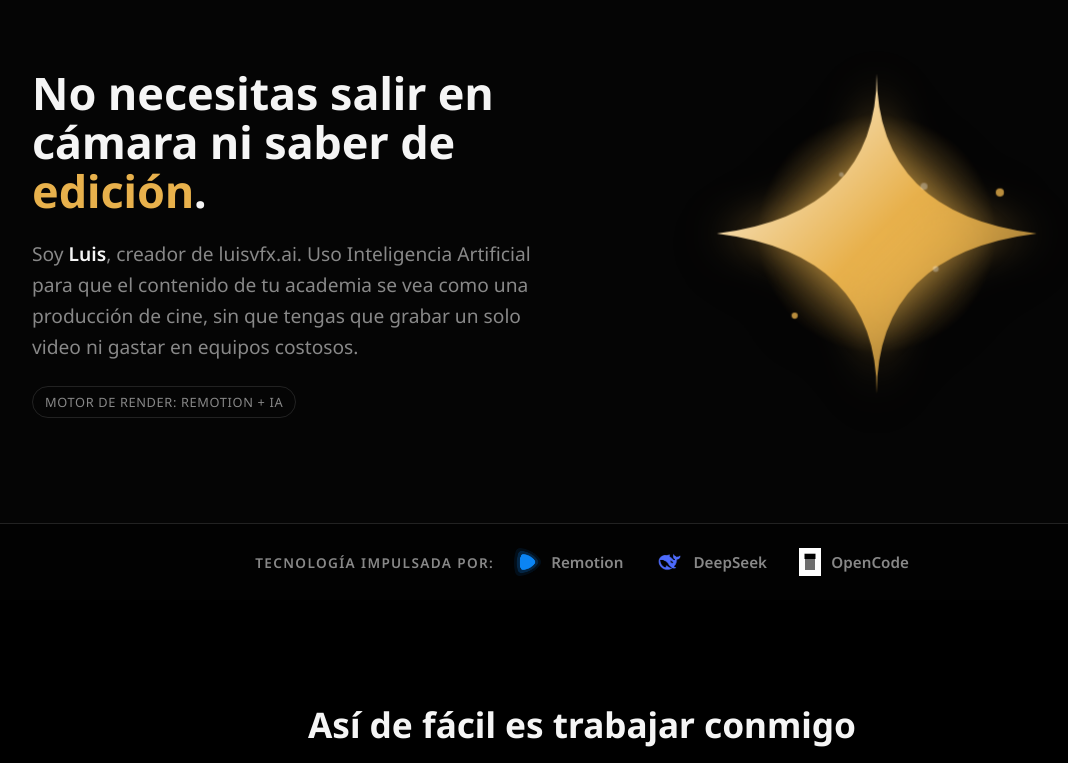
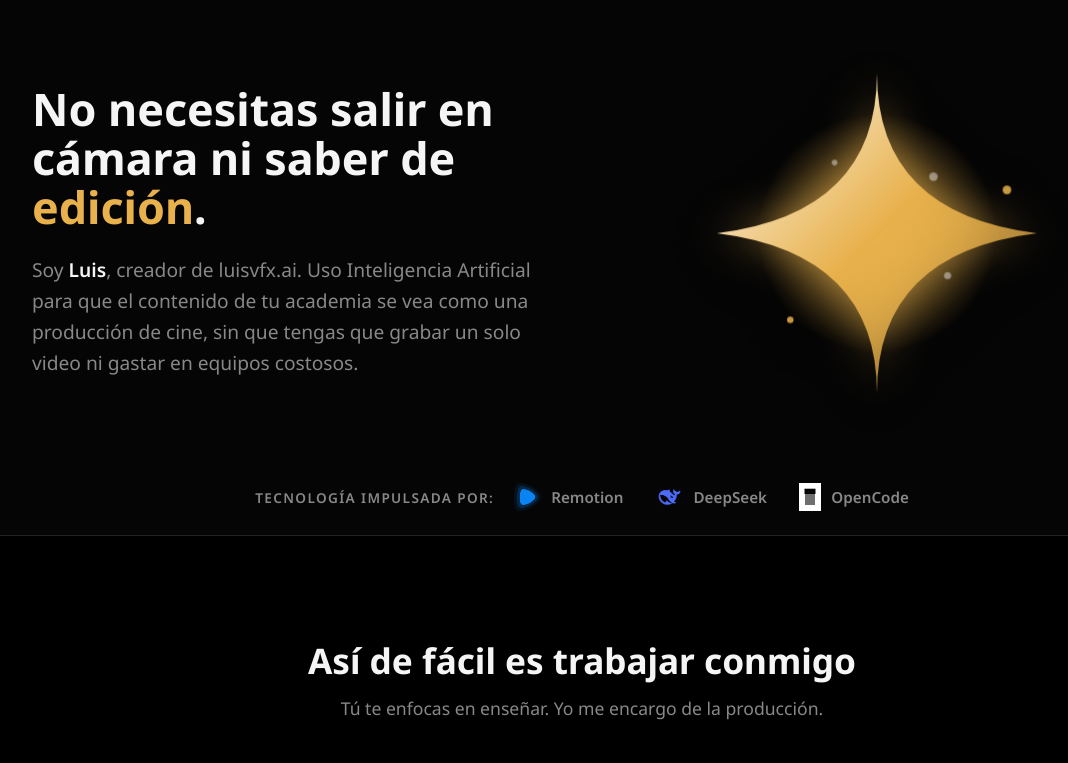
Before and after one commit to Luiskendo/luisvfx.ai, a React (Vite) app: page / in a window 1280 px wide. Shown: the part 1278-2041 px from the top of the page, without its empty margins (58-1126 px from the left). Built offline with nearby package versions, Linux system fonts and the light colour scheme.

Commit message:
Quien soy: quita etiqueta Motor de render y mueve tira de tecnologia dentro de la seccion

```diff
--- a/src/App.tsx
+++ b/src/App.tsx
@@ -4,7 +4,6 @@ import Cursor from './components/Cursor'
 import Header from './components/Header'
 import Hero from './components/Hero'
 import About from './components/About'
-import TechStrip from './components/TechStrip'
 import Process from './components/Process'
 import Portfolio from './components/Portfolio'
 import Contact from './components/Contact'
@@ -25,7 +24,6 @@ export default function App() {
       <main>
         <Hero />
         <About />
-        <TechStrip />
         <Process />
         <Portfolio />
         <Contact />
--- a/src/components/About.css
+++ b/src/components/About.css
@@ -11,10 +11,10 @@
 .about-title span { color: var(--accent); }
 .about-text { font-size: 1.2rem; color: var(--muted); line-height: 1.6; margin-bottom: 24px; }
 .highlight { color: var(--text); font-weight: 600; }
-.tech-badge {
-  display: inline-block; font-size: 0.8rem; color: var(--muted); letter-spacing: 0.05em;
-  text-transform: uppercase; border: 1px solid var(--border); padding: 6px 12px; border-radius: 20px;
-}
+
+/* La tira de tech (TechStrip) vive dentro de Quién soy: full-bleed y
+   pegada al borde inferior, con el color de la sección (transparente). */
+.about-section .tech-strip { margin: 16px -20px -80px; background: transparent; }
 
 /* ESTRELLA IA */
 .visual-star {
--- a/src/components/About.tsx
+++ b/src/components/About.tsx
@@ -1,7 +1,9 @@
 import './About.css'
+import TechStrip from './TechStrip'
 
 /**
  * Sección "¿Quién soy?" con la estrella IA (SVG y animaciones del prototipo).
+ * La tira de tecnología vive dentro de esta sección, debajo de la estrella.
  */
 export default function About() {
   return (
@@ -12,7 +14,6 @@ export default function About() {
           <p className="about-text">
             Soy <span className="highlight">Luis</span>, creador de luisvfx.ai. Uso Inteligencia Artificial para que el contenido de tu academia se vea como una producción de cine, sin que tengas que grabar un solo video ni gastar en equipos costosos.
           </p>
-          <div className="tech-badge">Motor de render: Remotion + IA</div>
         </div>
 
         <div className="visual-star">
@@ -39,6 +40,8 @@ export default function About() {
           </svg>
         </div>
       </div>
+
+      <TechStrip />
     </section>
   )
 }
--- a/src/components/TechStrip.css
+++ b/src/components/TechStrip.css
@@ -1,7 +1,7 @@
 /* --- TECH STACK STRIP (LOGOS REALES, copiado del prototipo) --- */
 .tech-strip {
   display: flex; align-items: center; justify-content: center; gap: 20px;
-  padding: 24px; border-top: 1px solid var(--border); background-color: #020202;
+  padding: 24px; border-bottom: 1px solid var(--border); background-color: #020202;
   flex-wrap: wrap;
 }
 .tech-strip-title {
```
